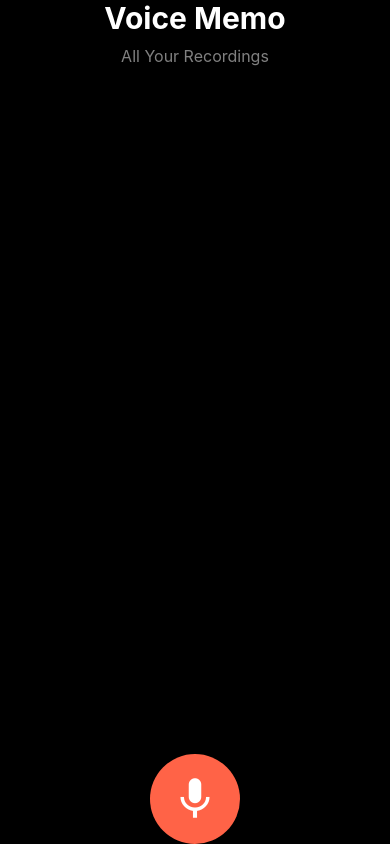
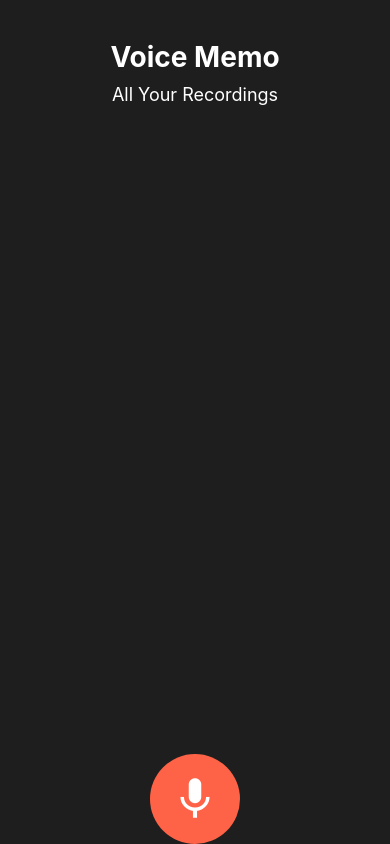
Before and after one commit to Princemashumu/Voice-Memos, a React Native app: screen /RecordScreen in a window 390 px wide. Built offline with nearby package versions, Linux system fonts and the light colour scheme.

Commit message:
i edited the record screen

```diff
--- a/app/recordings/RecordScreen.js
+++ b/app/recordings/RecordScreen.js
@@ -12,6 +12,7 @@ import { MaterialIcons } from '@expo/vector-icons';
 import { Audio } from 'expo-av';
 import * as FileSystem from 'expo-file-system'; // Import Expo FileSystem
 import { Platform } from 'react-native';
+import AsyncStorage from '@react-native-async-storage/async-storage'; // Import AsyncStorage
 import RecordingModal from './RecordingModal';
 
 export default function RecordScreen() {
@@ -26,6 +27,35 @@ export default function RecordScreen() {
 
   const modalAnimation = useRef(new Animated.Value(0)).current;
   const waveformAnimation = useRef(new Animated.Value(0)).current;
+
+  // Fetch recordings from AsyncStorage on component mount
+  useEffect(() => {
+    const loadRecordings = async () => {
+      try {
+        const savedRecordings = await AsyncStorage.getItem('recordings');
+        if (savedRecordings) {
+          setRecordings(JSON.parse(savedRecordings));
+        }
+      } catch (error) {
+        console.error('Failed to load recordings', error);
+      }
+    };
+
+    loadRecordings();
+  }, []);
+
+  // Save recordings to AsyncStorage
+  useEffect(() => {
+    const saveRecordings = async () => {
+      try {
+        await AsyncStorage.setItem('recordings', JSON.stringify(recordings));
+      } catch (error) {
+        console.error('Failed to save recordings', error);
+      }
+    };
+
+    saveRecordings();
+  }, [recordings]);
 
   // Handle recording start
   const startRecording = async () => {
@@ -127,8 +157,8 @@ export default function RecordScreen() {
           duration: 500,
           useNativeDriver: true,
         }),
-      ])
-    ).start();
+      ]).start()
+    );
   };
 
   const handlePlay = async (uri) => {
@@ -236,26 +266,22 @@ export default function RecordScreen() {
           modalAnimation={modalAnimation}
           waveformAnimation={waveformAnimation}
           recordTime={recordTime}
+          isPlaying={isPlaying}
           onStop={stopRecording}
         />
       </Modal>
 
-      {/* Confirmation Delete Modal */}
-      <Modal
-        visible={showDeleteModal}
-        transparent
-        animationType="fade"
-        onRequestClose={cancelDelete}
-      >
+      {/* Delete Confirmation Modal */}
+      <Modal visible={showDeleteModal} transparent animationType="slide">
         <View style={styles.modalContainer}>
           <View style={styles.modalContent}>
             <Text style={styles.modalText}>Are you sure you want to delete this recording?</Text>
-            <View style={styles.modalButtons}>
+            <View style={styles.modalActions}>
+              <TouchableOpacity onPress={confirmDelete} style={styles.modalButton}>
+                <Text style={styles.modalButtonText}>Yes</Text>
+              </TouchableOpacity>
               <TouchableOpacity onPress={cancelDelete} style={styles.modalButton}>
-                <Text style={styles.modalButtonText}>Cancel</Text>
-              </TouchableOpacity>
-              <TouchableOpacity onPress={confirmDelete} style={styles.modalButton}>
-                <Text style={styles.modalButtonText}>Delete</Text>
+                <Text style={styles.modalButtonText}>No</Text>
               </TouchableOpacity>
             </View>
           </View>
@@ -268,49 +294,52 @@ export default function RecordScreen() {
 const styles = StyleSheet.create({
   container: {
     flex: 1,
+    backgroundColor: '#1e1e1e',
+    alignItems: 'center',
     justifyContent: 'center',
-    alignItems: 'center',
-    backgroundColor: 'black',
+    paddingTop: 40,
   },
   header: {
-    fontSize: 30,
+    color: 'white',
+    fontSize: 28,
     fontWeight: 'bold',
-    marginBottom: 10,
-    color:'white'
   },
   subHeader: {
-    fontSize: 16,
-    color: 'gray',
-    marginBottom: 20,
+    color: 'white',
+    fontSize: 18,
+    marginTop: 10,
   },
   recordButton: {
+    marginTop: 20,
     backgroundColor: '#ff6347',
     borderRadius: 50,
     padding: 20,
+    justifyContent: 'center',
+    alignItems: 'center',
   },
   recordingsList: {
+    marginTop: 20,
     width: '100%',
-    paddingHorizontal: 20,
   },
   recordingItem: {
     flexDirection: 'row',
+    alignItems: 'center',
+    backgroundColor: '#333',
+    marginBottom: 10,
+    padding: 15,
+    borderRadius: 10,
     justifyContent: 'space-between',
-    alignItems: 'center',
-    paddingVertical: 15,
-    borderBottomWidth: 1,
-    borderBottomColor: '#ccc',
   },
   recordingDetails: {
     flex: 1,
     marginLeft: 10,
   },
   recordingName: {
-    fontSize: 16,
+    color: 'white',
     fontWeight: 'bold',
-    color:'white'
   },
   recordingTime: {
-    color: 'gray',
+    color: 'lightgray',
   },
   playbackControls: {
     flexDirection: 'row',
@@ -333,15 +362,15 @@ const styles = StyleSheet.create({
     fontSize: 18,
     marginBottom: 20,
   },
-  modalButtons: {
+  modalActions: {
     flexDirection: 'row',
-    justifyContent: 'space-between',
+    justifyContent: 'space-around',
     width: '100%',
   },
   modalButton: {
+    backgroundColor: '#ff6347',
     paddingVertical: 10,
     paddingHorizontal: 20,
-    backgroundColor: '#ff6347',
     borderRadius: 5,
   },
   modalButtonText: {
```
